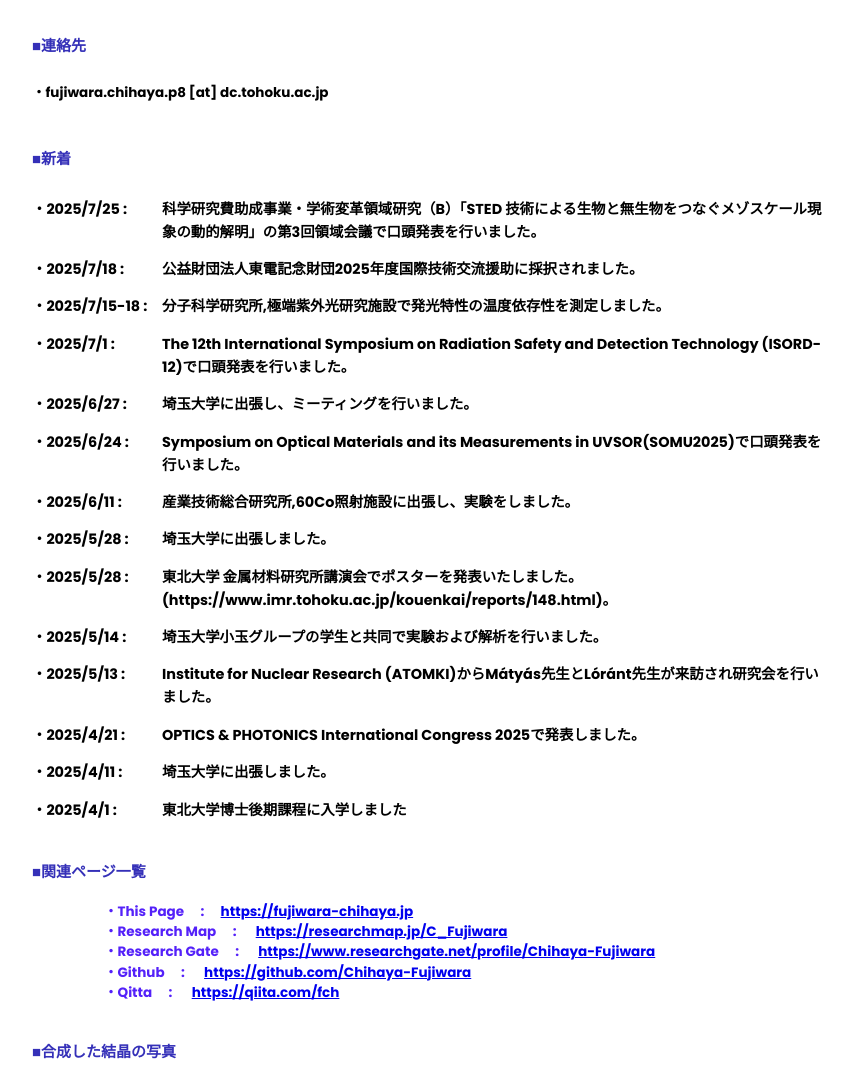
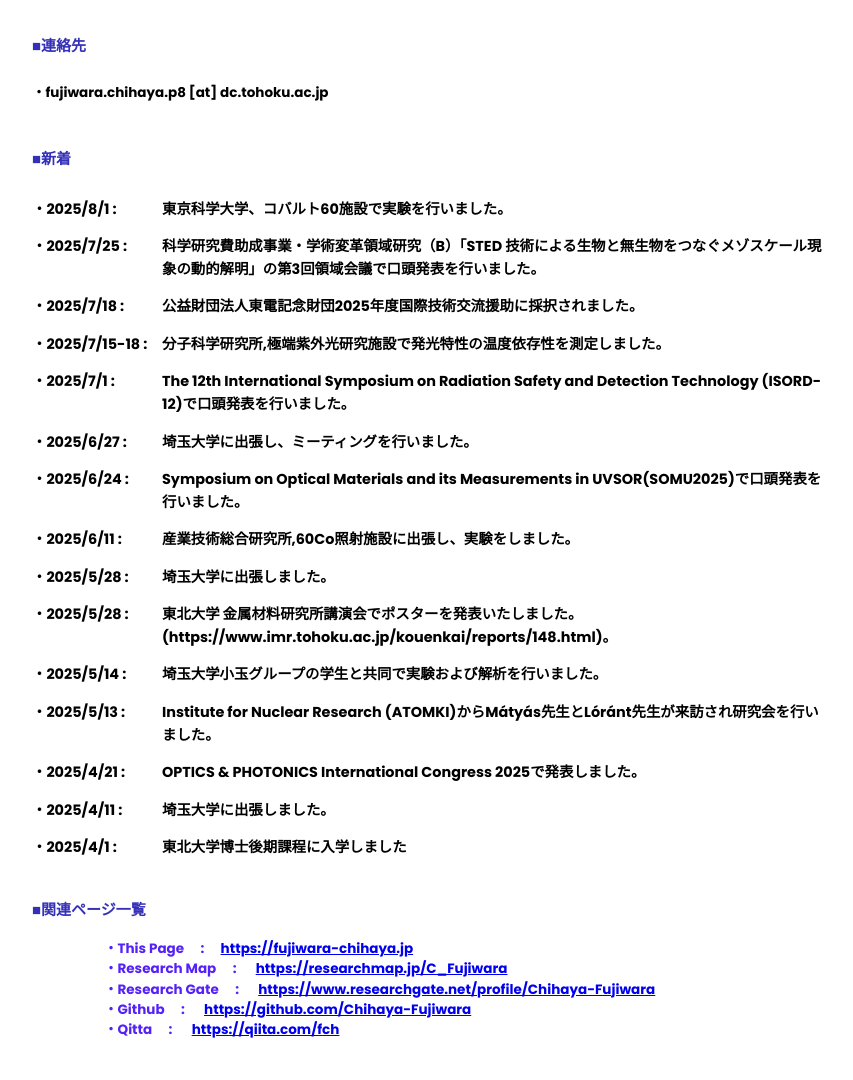
Before and after one commit to Chihaya-Fujiwara/homepage, a Flask app: page / in a window 1280 px wide. Shown: the part 270-1350 px from the top of the page, without its empty margins (208-1061 px from the left). Run offline with Flask 3, Linux system fonts and the light colour scheme.

Commit message:
second commit

```diff
--- a/templates/index.html
+++ b/templates/index.html
@@ -42,6 +42,16 @@
     </section>
 
     <div class="news-list">
+
+        <p class="news-item">
+            {% if lang == 'ja' %}
+                <span class="date">・2025/8/1 :</span>
+                <span class="description">東京科学大学、コバルト60施設で実験を行いました。</span>
+            {% else %}
+                <span class="date">・2025/8/1 :</span>
+                <span class="description">We conducted an experiment at the Cobalt-60 facility of the Institute of Science Tokyo."</span>
+            {% endif %}
+        </p>
 
         <p class="news-item">
             {% if lang == 'ja' %}
```
Also changed, not shown: templates/research.html (+0 -10 lines).
